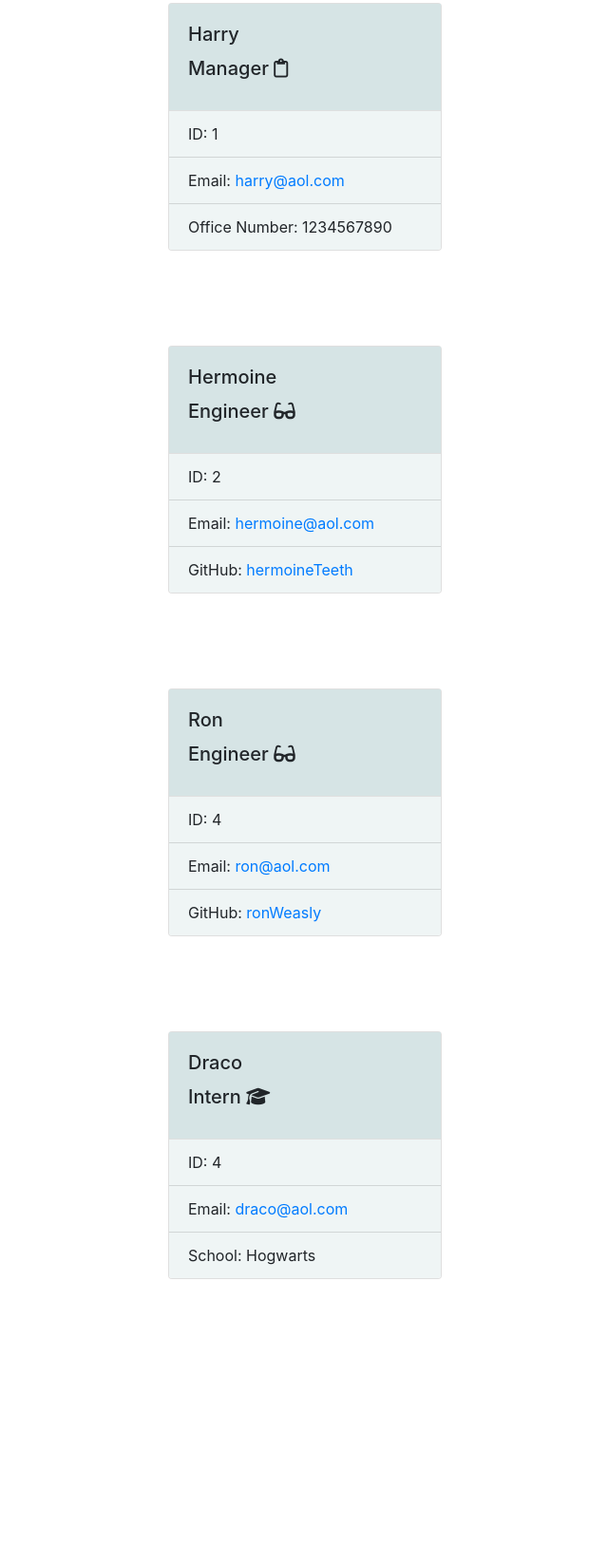
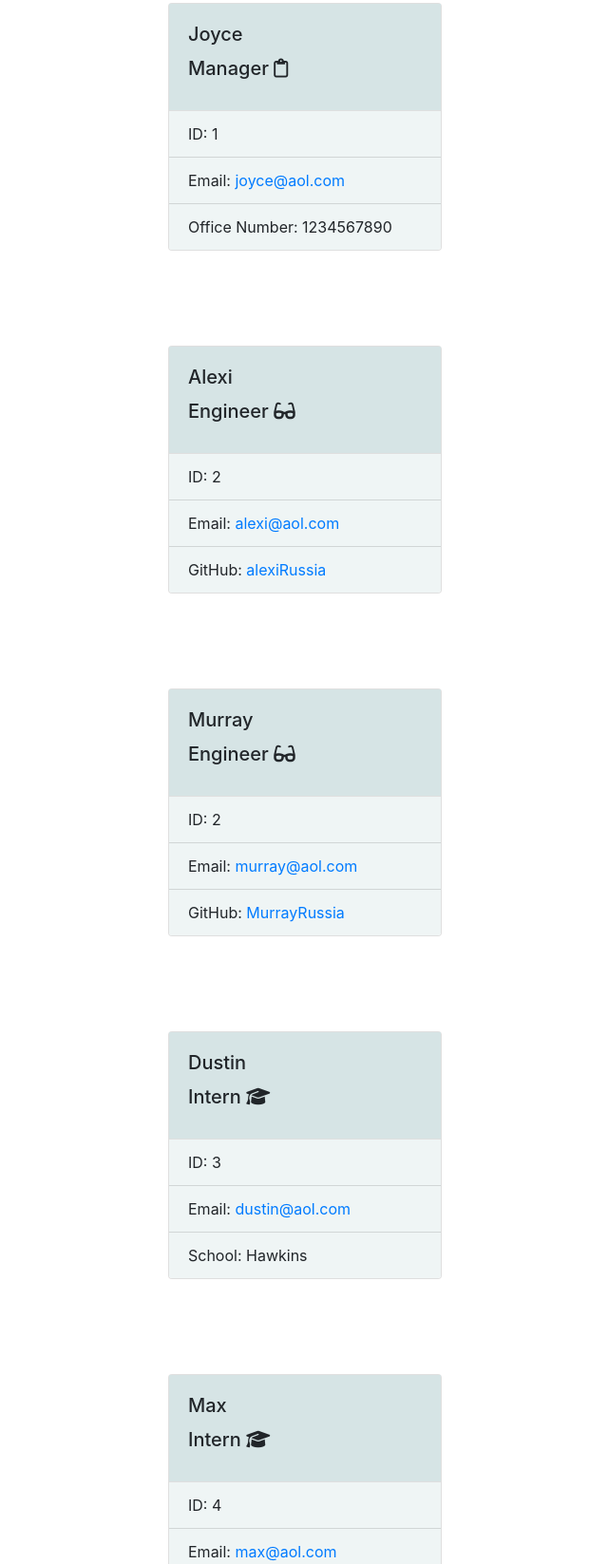
Before and after one commit to Audrey-505/Staff-Write-Up, a website: page index.html in a window 1280 px wide. Shown: the part 169-1816 px from the top of the page at 95% size, without its empty margins (319-959 px from the left). Before the commit the page ends 1616 px from the top, so only its background shows below. Drawn offline with nearby package versions, Linux system fonts and the light colour scheme.

Commit message:
setting up for recording

```diff
--- a/index.html
+++ b/index.html
@@ -16,49 +16,61 @@
 
     <div class="card" style="width: 18rem;">
     <div class="card-body">
-    <h5 class="card-title">Harry</h5>
+    <h5 class="card-title">Joyce</h5>
     <h5 class="card-title">Manager <i class="fa-regular fa-clipboard"></i></h5>
     </div>
     <ul class="list-group list-group-flush">
     <li class="list-group-item">ID: 1</li>
-    <li class="list-group-item">Email: <a href="mailto:harry@aol.com">harry@aol.com</a></li>
+    <li class="list-group-item">Email: <a href="mailto:joyce@aol.com">joyce@aol.com</a></li>
     <li class="list-group-item">Office Number: 1234567890</li>
     </ul>
     </div>
     </div>
     <div class="card" style="width: 18rem;">
     <div class="card-body">
-    <h5 class="card-title">Hermoine</h5>
+    <h5 class="card-title">Alexi</h5>
     <h5 class="card-title">Engineer <i class="fa-solid fa-glasses"></i></h5>
     </div>
     <ul class="list-group list-group-flush">
     <li class="list-group-item">ID: 2</li>
-    <li class="list-group-item">Email: <a href="mailto:hermoine@aol.com">hermoine@aol.com</a></li>
-    <li class="list-group-item">GitHub: <a href="https://github.com/hermoineTeeth">hermoineTeeth</a></li>
+    <li class="list-group-item">Email: <a href="mailto:alexi@aol.com">alexi@aol.com</a></li>
+    <li class="list-group-item">GitHub: <a href="https://github.com/alexiRussia">alexiRussia</a></li>
     </ul>
     </div>
     </div>
     <div class="card" style="width: 18rem;">
     <div class="card-body">
-    <h5 class="card-title">Ron</h5>
+    <h5 class="card-title">Murray</h5>
     <h5 class="card-title">Engineer <i class="fa-solid fa-glasses"></i></h5>
     </div>
     <ul class="list-group list-group-flush">
-    <li class="list-group-item">ID: 4</li>
-    <li class="list-group-item">Email: <a href="mailto:ron@aol.com">ron@aol.com</a></li>
-    <li class="list-group-item">GitHub: <a href="https://github.com/ronWeasly">ronWeasly</a></li>
+    <li class="list-group-item">ID: 2</li>
+    <li class="list-group-item">Email: <a href="mailto:murray@aol.com">murray@aol.com</a></li>
+    <li class="list-group-item">GitHub: <a href="https://github.com/MurrayRussia">MurrayRussia</a></li>
     </ul>
     </div>
     </div>
     <div class="card" style="width: 18rem;">
     <div class="card-body">
-    <h5 class="card-title">Draco</h5>
+    <h5 class="card-title">Dustin</h5>
+    <h5 class="card-title">Intern <i class="fa-solid fa-graduation-cap"></i></h5>
+    </div>
+    <ul class="list-group list-group-flush">
+    <li class="list-group-item">ID: 3</li>
+    <li class="list-group-item">Email: <a href="mailto:dustin@aol.com">dustin@aol.com</a></li>
+    <li class="list-group-item">School: Hawkins</li>
+    </ul>
+    </div>
+    </div>
+    <div class="card" style="width: 18rem;">
+    <div class="card-body">
+    <h5 class="card-title">Max</h5>
     <h5 class="card-title">Intern <i class="fa-solid fa-graduation-cap"></i></h5>
     </div>
     <ul class="list-group list-group-flush">
     <li class="list-group-item">ID: 4</li>
-    <li class="list-group-item">Email: <a href="mailto:draco@aol.com">draco@aol.com</a></li>
-    <li class="list-group-item">School: Hogwarts</li>
+    <li class="list-group-item">Email: <a href="mailto:max@aol.com">max@aol.com</a></li>
+    <li class="list-group-item">School: Hawkins</li>
     </ul>
     </div>
     </div>
```
